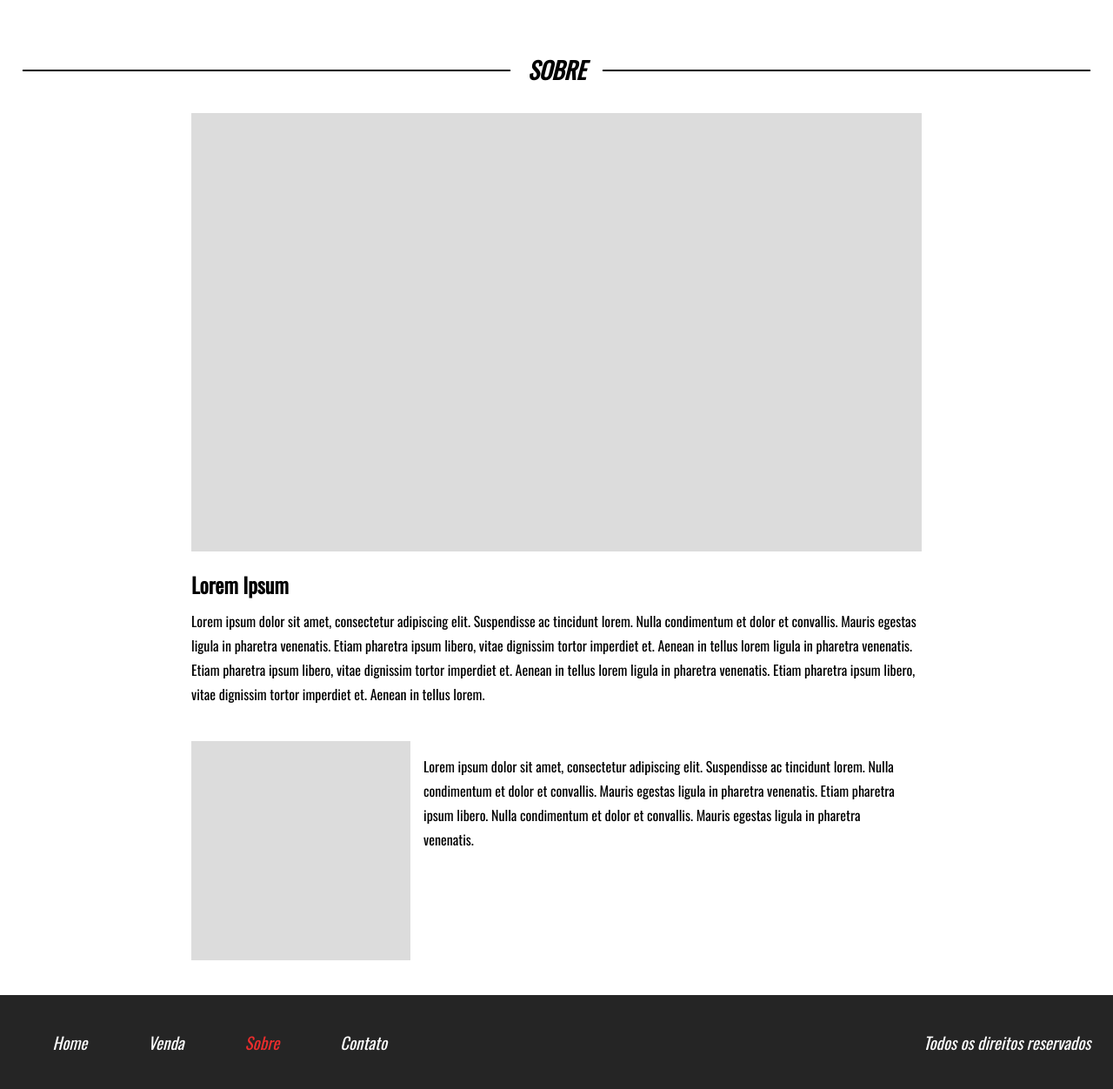
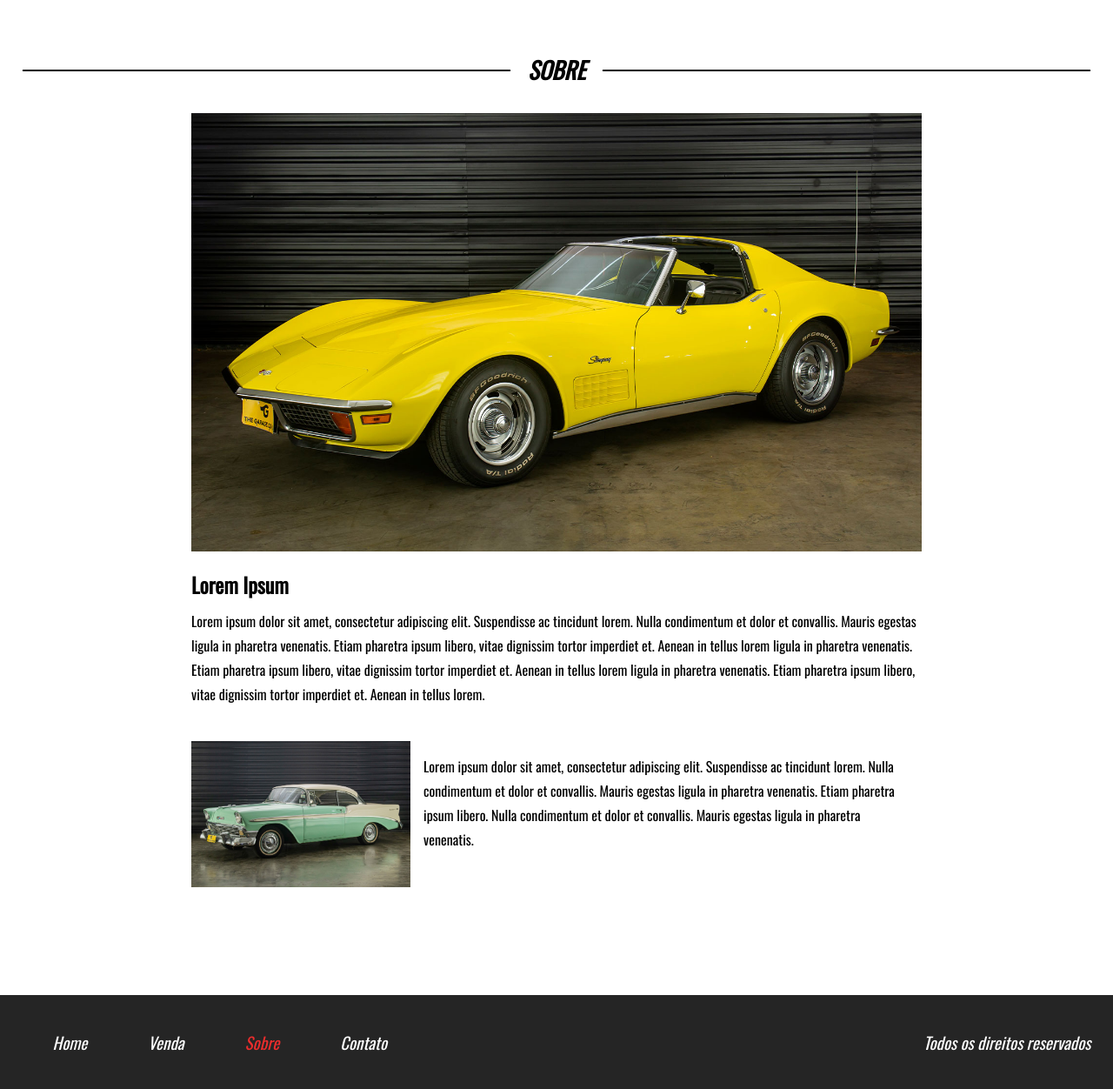
Before and after one commit to viniciusferreira7/RM-V-E, a PHP site: page /sobre in a window 1280 px wide. Shown: the part 130-1382 px from the top of the page at 87% size. Run offline with PHP 8.4, Linux system fonts and the light colour scheme.

Commit message:
adicionado imagens no sobre

```diff
--- a/carro-opala.html
+++ b/carro-opala.html
@@ -27,7 +27,6 @@
 				<div class="mini-img-wraper"><div style="background-image:url('imagens/karmann.jpg');" class="mini-img"></div></div>
 				<div class="mini-img-wraper"><div style="background-image:url('imagens/volvo.jpg');" class="mini-img"></div></div>
 				<div class="mini-img-wraper"><div style="background-image:url('imagens/mustang.jpg');" class="mini-img"></div></div>
-				<div class="mini-img-wraper"><div style="background-image:url('imagens/volvo.jpg');" class="mini-img"></div></div>
 				<div class="mini-img-wraper"><div style="background-image:url('imagens/oldsmobile.jpg');" class="mini-img"></div></div>
 			</div><!--nav-galeria-wraper-->
 
--- a/css/style.css
+++ b/css/style.css
@@ -671,7 +671,9 @@ section.sobre .container{
 section.sobre .img-destaque-sobre{
 	width: 100%;
 	padding-top:60%;
-	background-color: rgb(220,220,220);
+	background-image:url(../imagens/corvette.jpg);
+	background-size: cover;
+	background-position: center;
 }
 
 section.sobre .descricao-autor{
@@ -697,7 +699,10 @@ section.sobre .descricao-autor{
 	width: 30%;
 	padding-top:30%;
 	float: left;
-	background-color: rgb(220,220,220);
+	background-image:url(../imagens/chevrolet.jpg);
+	background-size: 100%;
+	background-position: top;
+	background-repeat: no-repeat;
 }
 
 .descricao-autor2 p{
```
